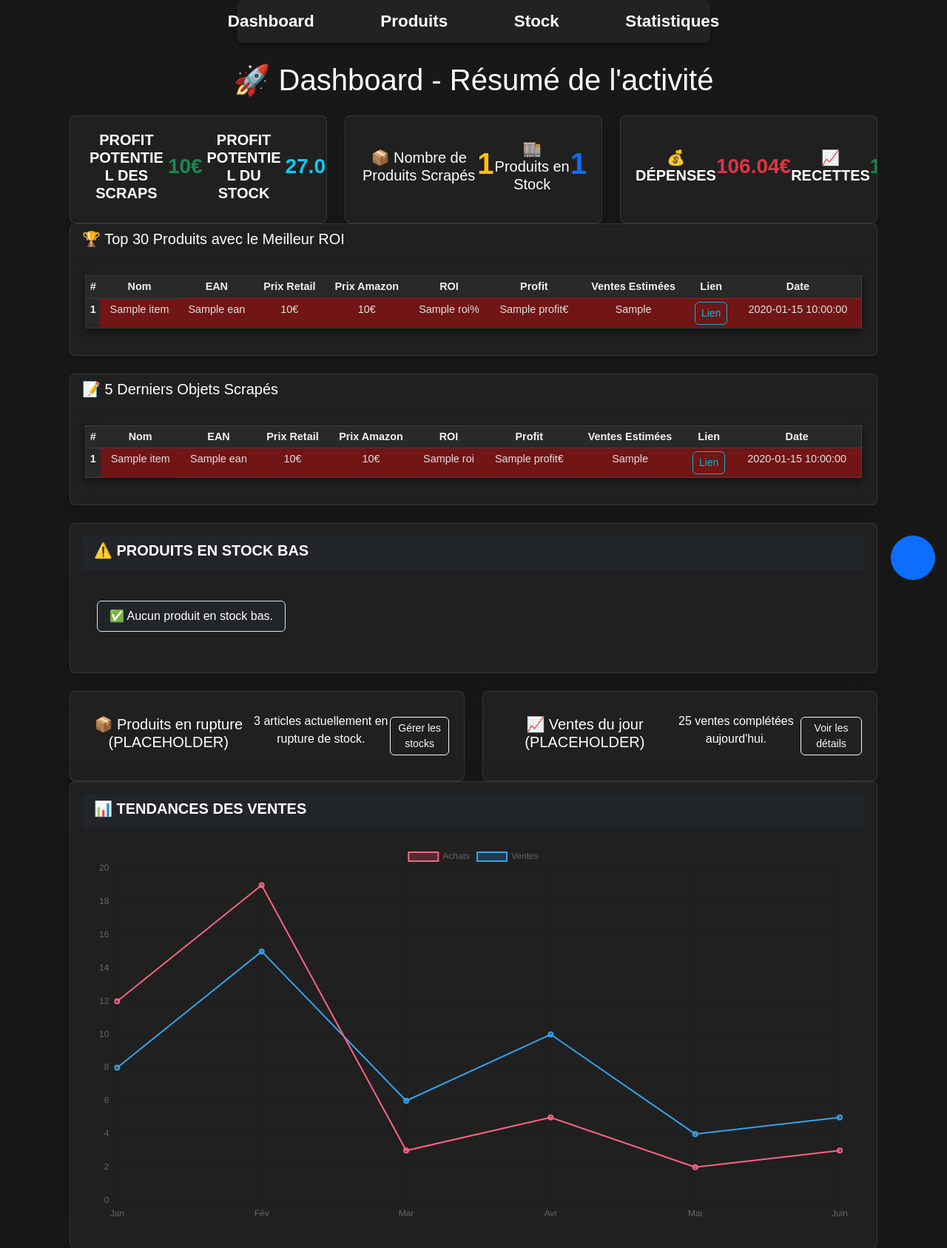
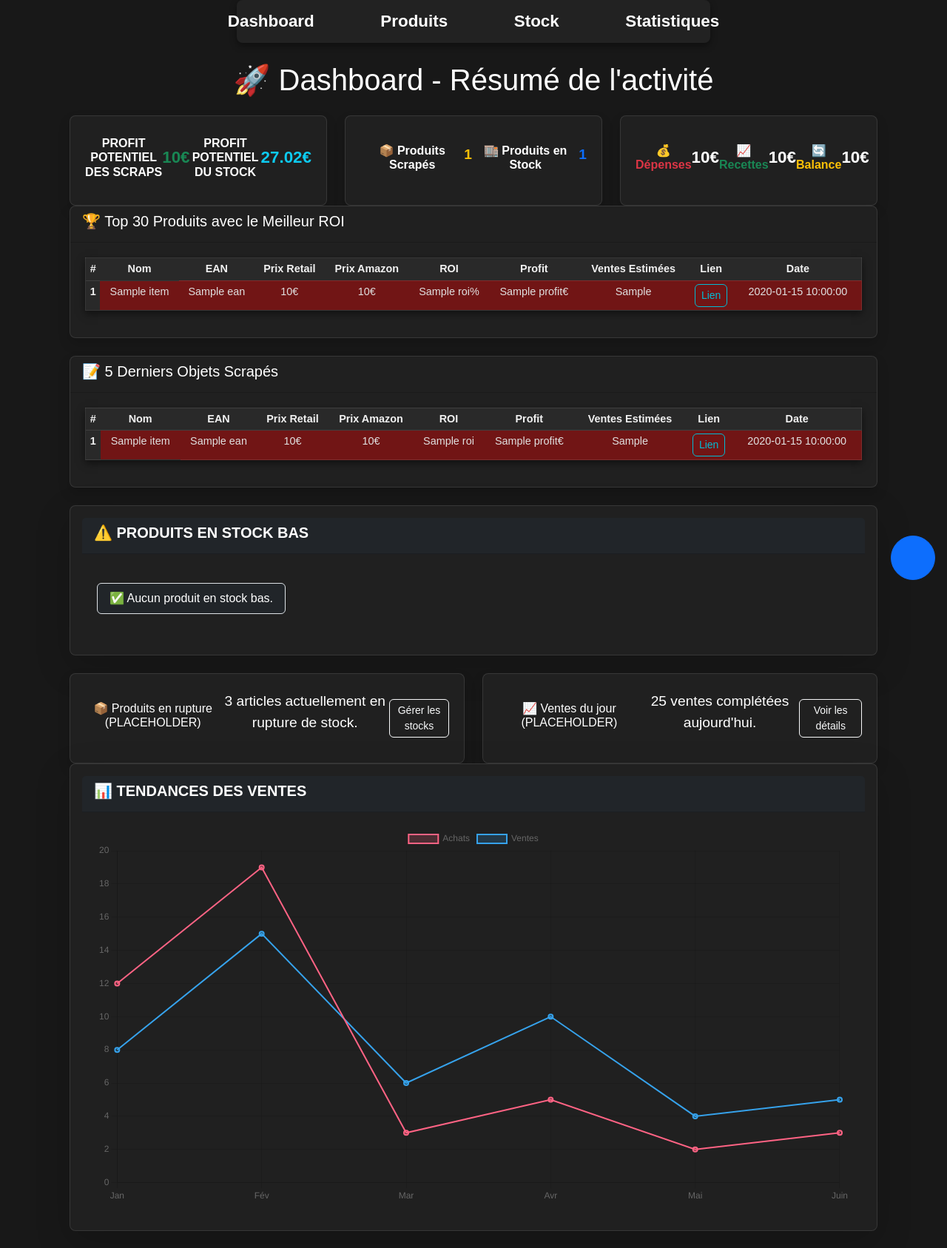
Before and after one commit to xshaka07x/fba_manager, a Flask app: template app/templates/dashboard.html in a window 1280 px wide. Shown: the top 1687 px of the page at 74% size. Run offline with Flask 3, Linux system fonts and the light colour scheme; the template is opened without the code that fills it: most values are stand-ins (such as "Sample title", 1, 10 or a date in 2020); data that the repository does not hold is empty; parts of the project's set-up code (start-up, migrations or seed data) failed here and were passed over; some libraries are stand-ins or nearby versions.

```diff
--- a/app/static/styles.css
+++ b/app/static/styles.css
@@ -43,6 +43,26 @@ body {
 .card-body h4 {
     font-size: 1.5rem; /* Assure une bonne lisibilité */
 }
+
+
+/* ✅ Ajustement de la taille du texte dans les cartes */
+.card-body h5 {
+    font-size: 1rem; /* Réduction du texte des titres */
+}
+
+.card-body h3 {
+    font-size: 1.4rem; /* Réduction du texte des montants */
+}
+
+.card-body p {
+    font-size: 1.2rem; /* Ajustement des chiffres */
+}
+
+hr.bg-light {
+    margin: 8px 0; /* Réduction des espaces entre les sections */
+}
+
+
 
 /* ✅ Correction du placeholder de la barre de recherche */
 input::placeholder {
--- a/app/templates/dashboard.html
+++ b/app/templates/dashboard.html
@@ -41,16 +41,15 @@
             </div>
         </div>
 
-
         <!-- Nombre de Produits -->
         <div class="col">
             <div class="card bg-dark text-white shadow h-100">
                 <div class="card-body text-center">
-                    <h5 class="card-title">📦 Nombre de Produits Scrapés</h5>
-                    <p class="display-6 text-warning fw-bold">{{ nb_produits_scrapes }}</p>
+                    <h5 class="fw-bold">📦 Produits Scrapés</h5>
+                    <p class="fw-bold text-warning">{{ nb_produits_scrapes }}</p>
                     <hr class="bg-light">
-                    <h5 class="card-title">🏬 Produits en Stock</h5>
-                    <p class="display-6 text-primary fw-bold">{{ nb_produits_stock }}</p>
+                    <h5 class="fw-bold">🏬 Produits en Stock</h5>
+                    <p class="fw-bold text-primary">{{ nb_produits_stock }}</p>
                 </div>
             </div>
         </div>
@@ -59,18 +58,19 @@
         <div class="col">
             <div class="card bg-dark text-white shadow h-100">
                 <div class="card-body text-center">
-                    <h5 class="text-uppercase fw-bold">💰 Dépenses</h5>
-                    <h3 class="fw-bold text-danger">106.04€</h3>
+                    <h5 class="fw-bold text-danger">💰 Dépenses</h5>
+                    <h3 class="fw-bold">{{ depenses_total|round(2) }}€</h3>
                     <hr class="bg-light">
-                    <h5 class="text-uppercase fw-bold">📈 Recettes</h5>
-                    <h3 class="fw-bold text-success">106.04€</h3>
+                    <h5 class="fw-bold text-success">📈 Recettes</h5>
+                    <h3 class="fw-bold">{{ recettes_total|round(2) }}€</h3>
                     <hr class="bg-light">
-                    <h4 class="text-uppercase fw-bold">🔄 Balance</h4>
-                    <h3 class="fw-bold text-warning">106.04€</h3>
+                    <h5 class="fw-bold text-warning">🔄 Balance</h5>
+                    <h3 class="fw-bold">{{ balance_total|round(2) }}€</h3>
                 </div>
             </div>
         </div>
     </div>
+
 
 
 
```
